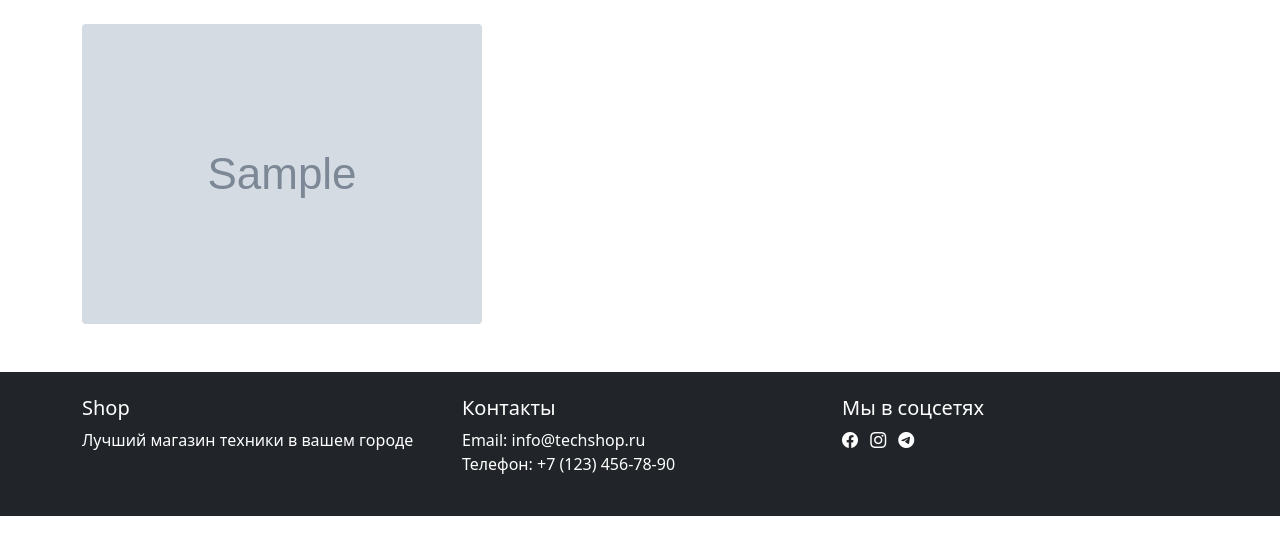
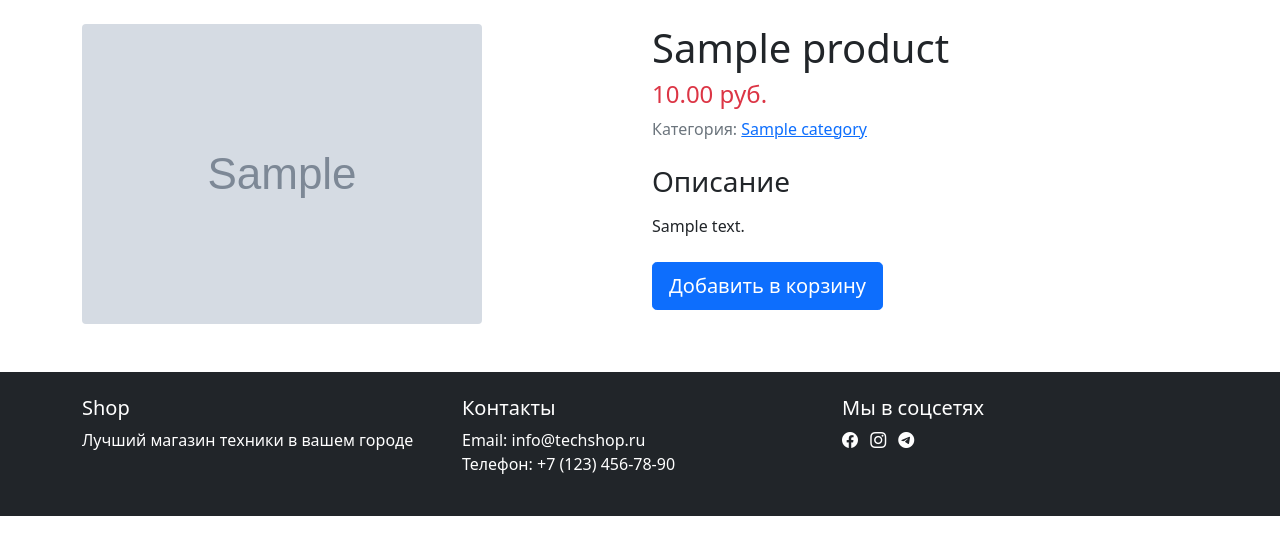
Before and after one commit to Dex564/django_edu, a Django app: a page that uses main/templates/main/product/detail.html in a window 1280 px wide. Shown: the part 56-611 px from the top of the page. Run offline with Django 5.2, Linux system fonts and the light colour scheme; tables that the repository leaves empty hold one stand-in row (values such as "Sample post"); grey boxes marked "Sample" are stand-in pictures.

Commit message:
added all main templates

```diff
--- a/django_edu/urls.py
+++ b/django_edu/urls.py
@@ -1,8 +1,13 @@
 
 from django.contrib import admin
 from django.urls import path, include
+from django.conf import settings
+from django.conf.urls.static import static
 
 urlpatterns = [
     path('admin/', admin.site.urls),
     path('', include('main.urls', namespace='main')), # namespace - есть в base.html потом понадобится для обращений, чтобы вести редиректы, делать ссылки в шаблонах
 ]
+
+if settings.DEBUG:
+    urlpatterns += static(settings.MEDIA_URL, document_root=settings.MEDIA_ROOT)
--- a/main/templates/main/product/detail.html
+++ b/main/templates/main/product/detail.html
@@ -1,4 +1,54 @@
 {% extends "main/base.html" %}
+
+{% block title %}{{ product.name }}{% endblock %}
+
 {% block content %}
-<img src="{{ product.image.url }}" class="img-fluid rounded" alt="{{ product.name }}">
+    <div class="product-detail">
+        <div class="row">
+            <div class="col-md-6">
+                <img src="{{ product.image.url }}" class="img-fluid rounded" alt="{{ product.name }}">
+            </div>
+            <div class="col-md-6">
+                <h1>{{ product.name }}</h1>
+                <p class="price h4 text-danger">{{ product.price }} руб.</p>
+                <p class="text-muted">Категория:
+                    <a href="{{ Product.category.get_absolute_url }}">
+                        {{ product.category.name }}
+                    </a>
+                </p>
+                <div class="description mt-4">
+                    <h3>Описание</h3>
+                    <p>{{ product.description|linebreaks }}</p>
+                </div>
+                <div class="mt-4">
+
+                    <button type="submit" class="btn btn-primary btn-lg">Добавить в корзину</button>
+
+                </div>
+            </div>
+        </div>
+
+        {% if related_products %}
+        <div class="related-products mt-5">
+            <h2>Похожие товары</h2>
+            <div class="row">
+                {% for product in related_products %}
+                    <div class="col-md-3 mb-4">
+                        <div class="card h-100">
+                            <a href="{{ product.get_absolute_url }}">
+                                <img src="{{ product.image.url }}" class="card-img-top" alt="{{ product.name }}">
+                            </a>
+                            <div class="card-body">
+                                <h5 class="card-title">
+                                    <a href="{{ product.get_absolute_url }}">{{ product.name }}</a>
+                                </h5>
+                                <p class="card-text">{{ product.price }} руб.</p>
+                            </div>
+                        </div>
+                    </div>
+                {% endfor %}
+            </div>
+        </div>
+        {% endif %}
+    </div>
 {% endblock %}
```
Also changed, not shown: django_edu/settings.py (+6 -1 lines).
